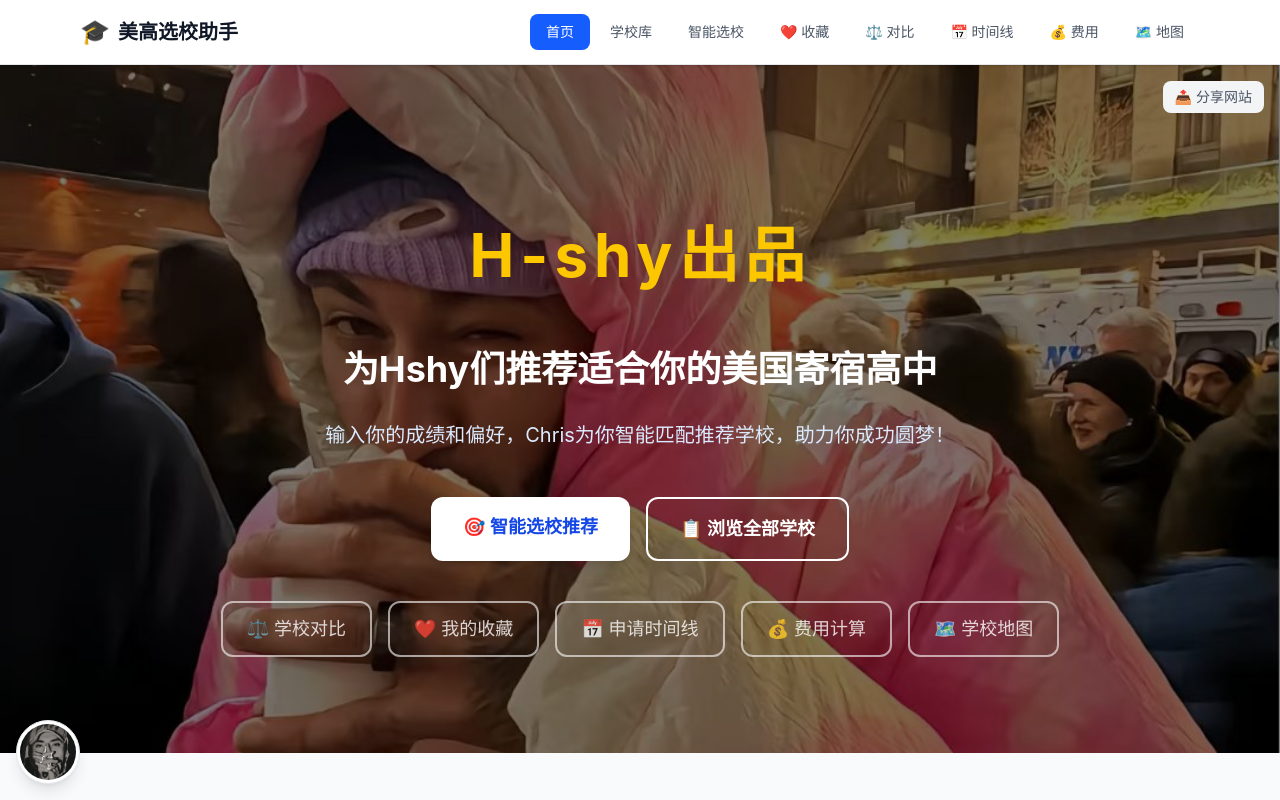
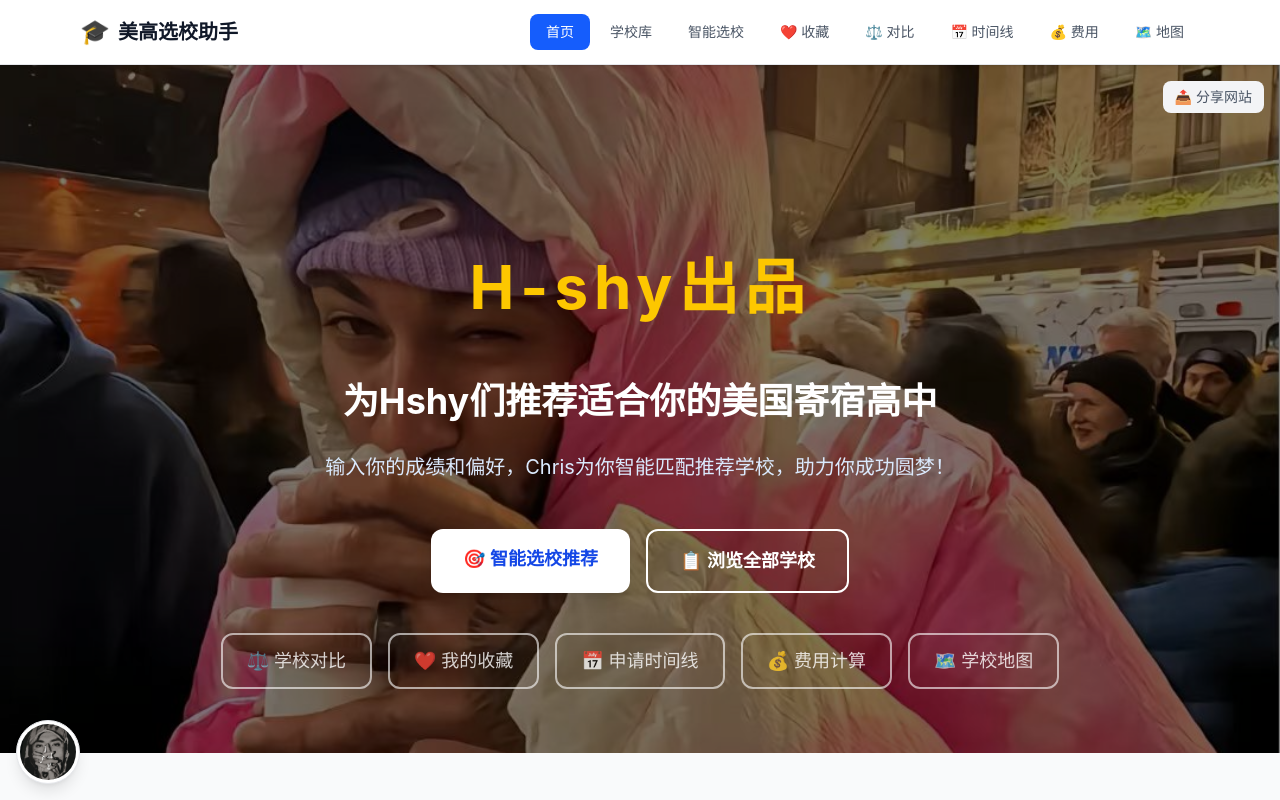
Before and after one commit to Hshyyy/meigao-helper, a React (Vite) app: page / in a window 1280 px wide. Shown: the top 800 px of the page. Built offline with nearby package versions, Linux system fonts and the light colour scheme.

Commit message:
字体继续下移

```diff
--- a/src/pages/Home.tsx
+++ b/src/pages/Home.tsx
@@ -34,7 +34,7 @@ export default function Home() {
         <div className="absolute top-4 right-4 z-20">
           <ShareButton url={window.location.origin} label="分享网站" />
         </div>
-        <div className="max-w-6xl mx-auto px-4 pt-40 pb-24 text-center">
+        <div className="max-w-6xl mx-auto px-4 pt-48 pb-16 text-center">
           <p className="text-5xl md:text-6xl text-yellow-400 mb-16 font-bold tracking-widest">H-shy出品</p>
           <h1 className="text-3xl md:text-4xl font-bold mb-8">
             为Hshy们推荐适合你的美国寄宿高中
```
